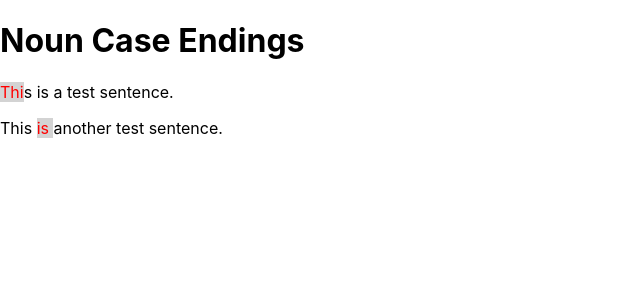
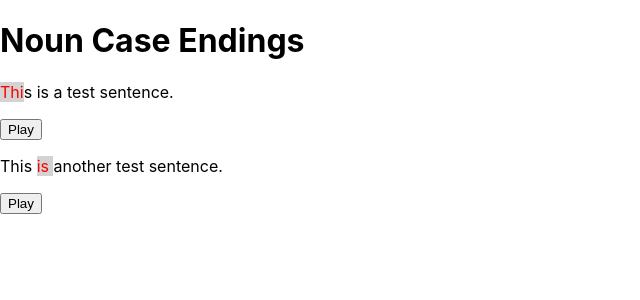
Before and after one commit to prgmlu/arabic-grammar, a React (Create React App) app: page /1 in a window 1280 px wide. Shown: the top 300 px of the page, without its empty margins (0-640 px from the left). Built offline with nearby package versions, Linux system fonts and the light colour scheme.

Commit message:
audio plays

```diff
--- /dev/null
+++ b/src/PlayButton.js
@@ -0,0 +1,7 @@
+import React from 'react';
+
+function PlayButton({ handleClick }) {
+  return <button onClick={handleClick}>Play</button>;
+}
+
+export default PlayButton;
--- a/src/SentenceDisplay.js
+++ b/src/SentenceDisplay.js
@@ -1,4 +1,5 @@
 import React, { useRef, useEffect } from 'react';
+import PlayButton from './PlayButton';
 
 function SentenceDisplay({ example, rule }) {
   const audioRef = useRef();
@@ -7,7 +8,7 @@ function SentenceDisplay({ example, rule }) {
     audioRef.current = new Audio(rule.sound);
   }, [rule]);
 
-  const handleSentenceClick = () => {
+  const handlePlaySound = () => {
     audioRef.current.play();
   };
 
@@ -18,9 +19,10 @@ function SentenceDisplay({ example, rule }) {
   );
 
   return (
-    <p onClick={handleSentenceClick}>
-      {highlightedSentence}
-    </p>
+    <div>
+      <p>{highlightedSentence}</p>
+      <PlayButton handleClick={handlePlaySound} />
+    </div>
   );
 }
 
```
Also changed, not shown: 1 other file (tests, documents, lock files or other folders).
